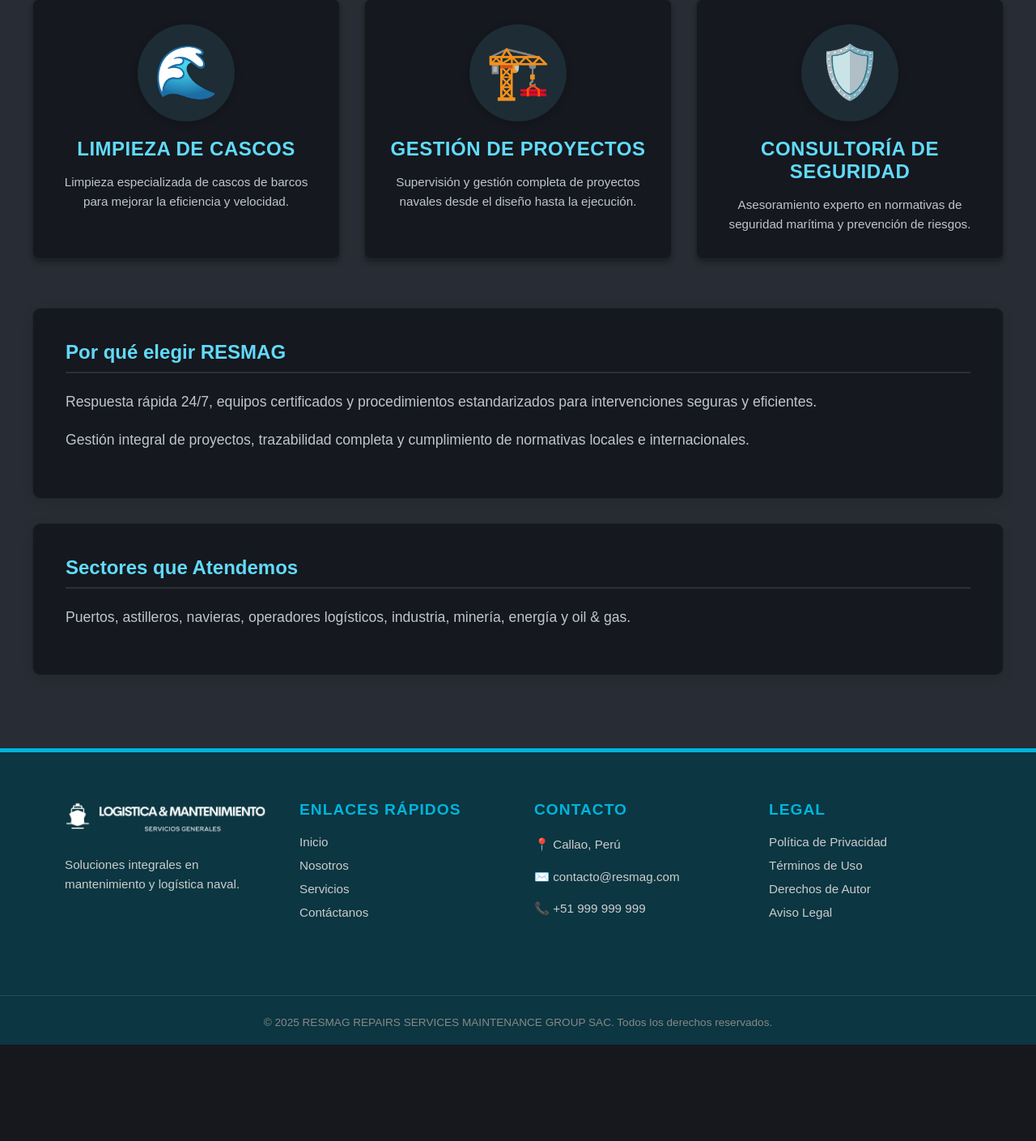
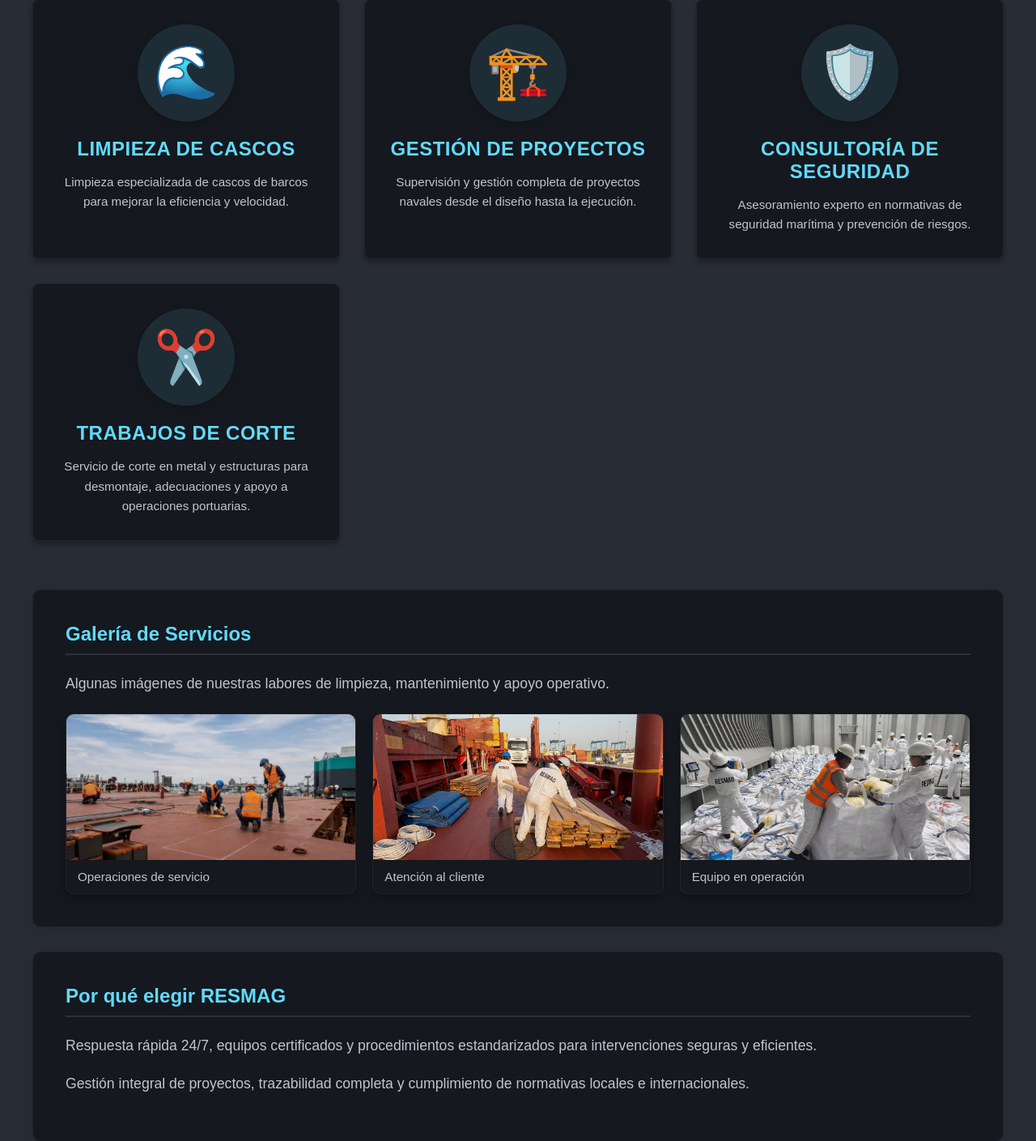
Before and after one commit to Dwight-73/resmag-web, a PHP site: page /servicios.html in a window 1280 px wide. Shown: the part 957-2366 px from the top of the page at 81% size. Before the commit the page ends 2247 px from the top, so only its background shows below. Run offline with PHP 8.4, Linux system fonts and the light colour scheme.

Commit message:
feat(servicios): agrega “Trabajos de Corte” y galería con lightbox; usa servicios-op.png, contact.png y resmag-op.png
Incluye navegación con flechas, cierre con ESC y estilos del visor

```diff
--- a/servicios.html
+++ b/servicios.html
@@ -99,6 +99,56 @@
            Asesoramiento experto en normativas de seguridad marítima y prevención de riesgos.
         </p>
       </div>
+      <div class="card-servicio">
+        <div class="icono-servicio">✂️</div>
+        <h3
+          data-es="Trabajos de Corte"
+          data-en="Cutting Works"
+          data-pt="Trabalhos de Corte">Trabajos de Corte</h3>
+        <p
+          data-es="Servicio de corte en metal y estructuras para desmontaje, adecuaciones y apoyo a operaciones portuarias."
+          data-en="Metal and structural cutting services for dismantling, adaptations and port operation support."
+          data-pt="Serviços de corte em metal e estruturas para desmontagem, adequações e apoio às operações portuárias.">
+          Servicio de corte en metal y estructuras para desmontaje, adecuaciones y apoyo a operaciones portuarias.
+        </p>
+      </div>
+    </div>
+
+    <div class="seccion-nosotros galeria-servicios">
+      <h2
+        data-es="Galería de Servicios"
+        data-en="Services Gallery"
+        data-pt="Galeria de Serviços">Galería de Servicios</h2>
+      <p
+        data-es="Algunas imágenes de nuestras labores de limpieza, mantenimiento y apoyo operativo."
+        data-en="Some images of our cleaning, maintenance and operational support work."
+        data-pt="Algumas imagens de nossos trabalhos de limpeza, manutenção e apoio operacional.">
+        Algunas imágenes de nuestras labores de limpieza, mantenimiento y apoyo operativo.
+      </p>
+      <div class="grid-galeria">
+        <figure class="foto-servicio">
+          <img src="servicios-op.png" alt="Operaciones de servicios en campo" />
+          <figcaption data-es="Operaciones de servicio" data-en="Service operations" data-pt="Operações de serviço">Operaciones de servicio</figcaption>
+        </figure>
+        <figure class="foto-servicio">
+          <img src="contact.png" alt="Atención y coordinación con el cliente" />
+          <figcaption data-es="Atención al cliente" data-en="Customer care" data-pt="Atendimento ao cliente">Atención al cliente</figcaption>
+        </figure>
+        <figure class="foto-servicio">
+          <img src="resmag-op.png" alt="Equipo RESMAG en operación" />
+          <figcaption data-es="Equipo en operación" data-en="Team in operation" data-pt="Equipe em operação">Equipo en operación</figcaption>
+        </figure>
+      </div>
+    </div>
+
+    <div class="lightbox" id="lightbox">
+      <button class="close-btn" aria-label="Cerrar">×</button>
+      <button class="nav-btn prev-btn" aria-label="Anterior">‹</button>
+      <button class="nav-btn next-btn" aria-label="Siguiente">›</button>
+      <div class="lightbox-content">
+        <img id="lightbox-img" src="" alt="Imagen ampliada">
+        <div class="caption" id="lightbox-cap"></div>
+      </div>
     </div>
 
     <div class="seccion-nosotros">
@@ -195,6 +245,60 @@
         el.textContent = el.dataset[idioma];
       });
     });
+    const lightbox = document.getElementById("lightbox");
+    const lightboxImg = document.getElementById("lightbox-img");
+    const lightboxCap = document.getElementById("lightbox-cap");
+    const closeBtn = document.querySelector("#lightbox .close-btn");
+    const prevBtn = document.querySelector("#lightbox .prev-btn");
+    const nextBtn = document.querySelector("#lightbox .next-btn");
+    const galleryImgs = Array.from(document.querySelectorAll(".grid-galeria img"));
+    let currentIndex = 0;
+
+    function showIndex(i) {
+      currentIndex = (i + galleryImgs.length) % galleryImgs.length;
+      const img = galleryImgs[currentIndex];
+      lightboxImg.src = img.src;
+      lightboxImg.alt = img.alt || "";
+      const fig = img.closest("figure");
+      const cap = fig ? fig.querySelector("figcaption") : null;
+      lightboxCap.textContent = cap ? cap.textContent : "";
+    }
+
+    galleryImgs.forEach((img, i) => {
+      img.style.cursor = "zoom-in";
+      img.addEventListener("click", () => {
+        showIndex(i);
+        lightbox.classList.add("open");
+      });
+    });
+    closeBtn.addEventListener("click", () => {
+      lightbox.classList.remove("open");
+      lightboxImg.src = "";
+    });
+    lightbox.addEventListener("click", (e) => {
+      if (e.target === lightbox) {
+        lightbox.classList.remove("open");
+        lightboxImg.src = "";
+      }
+    });
+    prevBtn.addEventListener("click", (e) => {
+      e.stopPropagation();
+      showIndex(currentIndex - 1);
+    });
+    nextBtn.addEventListener("click", (e) => {
+      e.stopPropagation();
+      showIndex(currentIndex + 1);
+    });
+    document.addEventListener("keydown", (e) => {
+      if (e.key === "Escape") {
+        lightbox.classList.remove("open");
+        lightboxImg.src = "";
+      } else if (e.key === "ArrowLeft" && lightbox.classList.contains("open")) {
+        showIndex(currentIndex - 1);
+      } else if (e.key === "ArrowRight" && lightbox.classList.contains("open")) {
+        showIndex(currentIndex + 1);
+      }
+    });
   </script>
 
 </body>
--- a/style.css
+++ b/style.css
@@ -486,6 +486,117 @@
   font-size: 0.95rem;
 }
 
+/* Galería de Servicios */
+.galeria-servicios {
+  margin-top: 10px;
+}
+
+.grid-galeria {
+  display: grid;
+  grid-template-columns: repeat(auto-fit, minmax(240px, 1fr));
+  gap: 20px;
+  margin-top: 20px;
+}
+
+.foto-servicio {
+  background: #15181e;
+  border: 1px solid rgba(255, 255, 255, 0.05);
+  border-radius: 10px;
+  overflow: hidden;
+  box-shadow: 0 4px 12px rgba(0,0,0,0.3);
+}
+
+.foto-servicio img {
+  width: 100%;
+  height: 180px;
+  object-fit: cover;
+  display: block;
+  filter: brightness(0.95);
+}
+
+.foto-servicio figcaption {
+  padding: 12px 14px;
+  font-size: 0.95rem;
+  color: #c0c5ce;
+}
+
+.lightbox {
+  position: fixed;
+  top: 0;
+  left: 0;
+  right: 0;
+  bottom: 0;
+  background: rgba(0, 0, 0, 0.85);
+  display: none;
+  align-items: center;
+  justify-content: center;
+  z-index: 2000;
+  padding: 20px;
+}
+
+.lightbox.open {
+  display: flex;
+}
+
+.lightbox-content {
+  text-align: center;
+  max-width: 90vw;
+}
+
+.lightbox img {
+  max-width: 90vw;
+  max-height: 80vh;
+  object-fit: contain;
+  border-radius: 6px;
+  box-shadow: 0 10px 30px rgba(0, 0, 0, 0.5);
+}
+
+.lightbox .caption {
+  margin-top: 12px;
+  color: #ffffff;
+  font-size: 1rem;
+}
+
+.lightbox .close-btn {
+  position: absolute;
+  top: 20px;
+  right: 24px;
+  font-size: 32px;
+  color: #ffffff;
+  background: transparent;
+  border: none;
+  cursor: pointer;
+  line-height: 1;
+}
+
+.lightbox .nav-btn {
+  position: absolute;
+  top: 50%;
+  transform: translateY(-50%);
+  width: 44px;
+  height: 44px;
+  border-radius: 50%;
+  background: rgba(0, 0, 0, 0.4);
+  border: 1px solid rgba(255, 255, 255, 0.3);
+  color: #ffffff;
+  font-size: 22px;
+  display: flex;
+  align-items: center;
+  justify-content: center;
+  cursor: pointer;
+}
+
+.lightbox .prev-btn {
+  left: 24px;
+}
+
+.lightbox .next-btn {
+  right: 24px;
+}
+
+.lightbox .nav-btn:hover {
+  background: rgba(255, 255, 255, 0.1);
+}
 /* Estilos de Nosotros */
 .pagina-nosotros {
   font-family: Arial, sans-serif;
```
Also changed, not shown: CONTENEDORES.webp (deleted), resmag-op.png (added), servicios-op.png (added).
